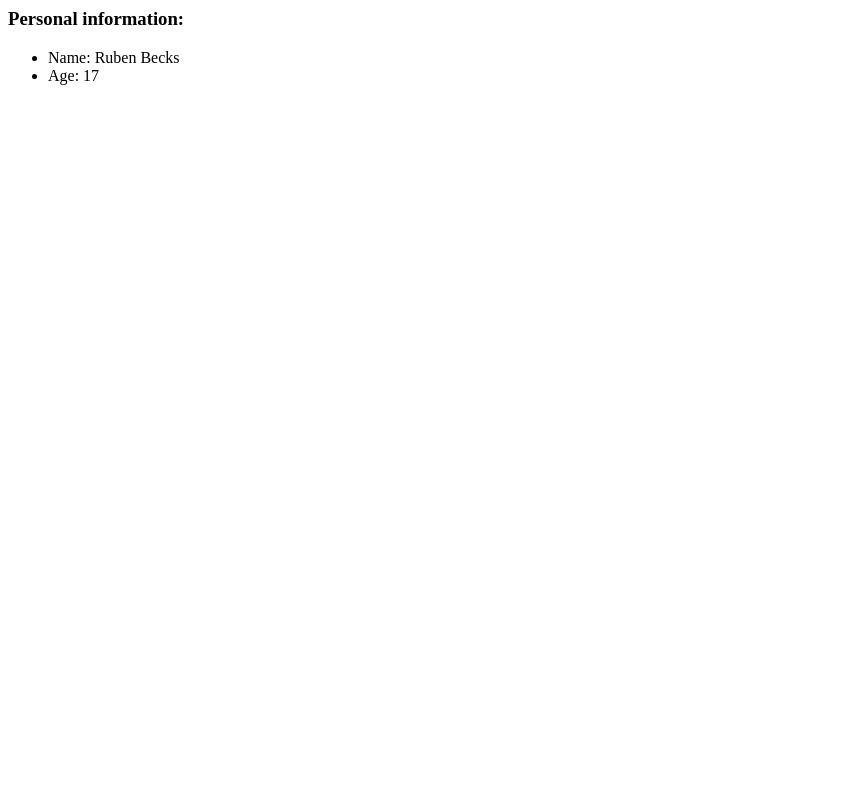
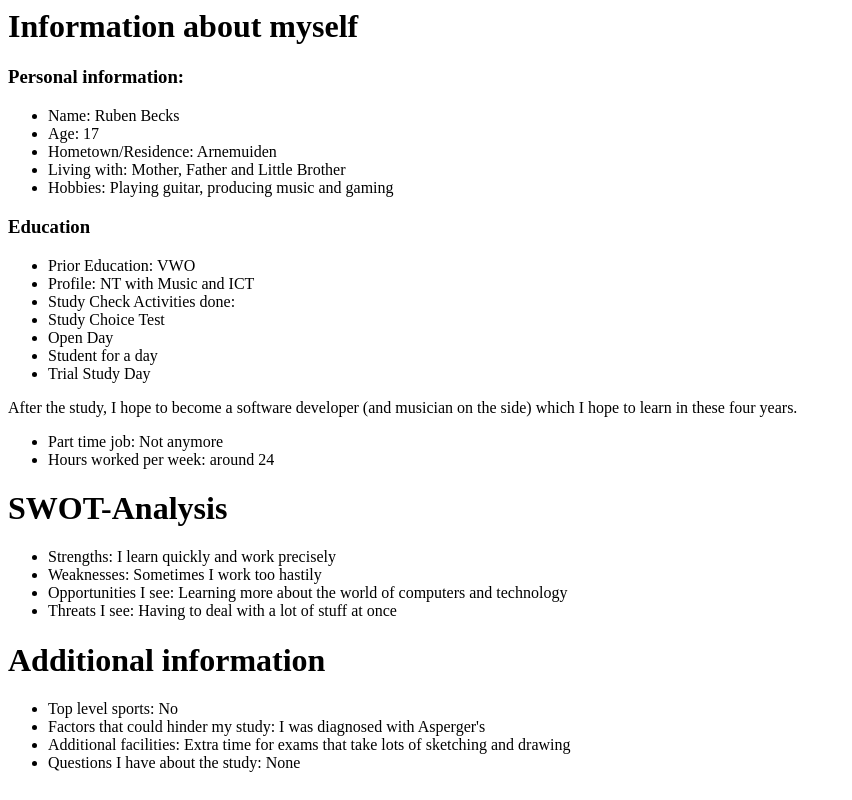
Before and after one commit to Ruben-RMU/HZ-Who-Am-I, a plain HTML site: page index.html in a window 1280 px wide. Shown: the whole page, without its empty margins (0-852 px from the left). Drawn offline with Linux system fonts and the light colour scheme.

Commit message:
Update index.html

```diff
--- a/index.html
+++ b/index.html
@@ -4,14 +4,64 @@
     <link href="styles.css" rel="stylesheet">
   </head>
   <body>
-    <div id="main">
+    <div id="self">
+      <h1> Information about myself</h1>
         <div id="personal">
             <h3>Personal information:</h3>
             <ul>
                 <li>Name: Ruben Becks</li>
                 <li>Age: 17</li>
-            </ul>
+                <li>Hometown/Residence: Arnemuiden</li>
+                <li>Living with: Mother, Father and Little Brother</li>
+                <li>Hobbies: Playing guitar, producing music and gaming</li>
+              </ul>
         </div>
+        <div id="prior">
+          <h3>Education</h3>
+          <ul>
+            <li>Prior Education: VWO</li>
+            <li>Profile: NT with Music and ICT</li>
+            <li>Study Check Activities done:
+              <li>
+                Study Choice Test
+              </li>
+              <li>
+                Open Day
+              </li>
+              <li>
+                Student for a day
+              </li>
+              <li>
+                Trial Study Day
+              </li>
+            </li>
+          </ul>
+          <p>After the study, I hope to become a software developer (and musician on the side) which I hope to learn in these four years.</p>
+        </div>
+        <div id="job">
+          <ul>
+            <li>Part time job: Not anymore</li>
+            <li>Hours worked per week: around 24</li>
+          </ul>
+        </div>
+    </div>
+    <div id="swot">
+      <h1>SWOT-Analysis</h1>
+      <ul>
+        <li>Strengths: I learn quickly and work precisely</li>
+        <li>Weaknesses: Sometimes I work too hastily</li>
+        <li>Opportunities I see: Learning more about the world of computers and technology</li>
+        <li>Threats I see: Having to deal with a lot of stuff at once</li>
+      </ul>
+    </div>
+    <div id="addit">
+      <h1>Additional information</h1>
+      <ul>
+        <li>Top level sports: No</li>
+        <li>Factors that could hinder my study: I was diagnosed with Asperger's</li>
+        <li>Additional facilities: Extra time for exams that take lots of sketching and drawing</li>
+        <li>Questions I have about the study: None</li>
+      </ul>
     </div>
   </body>
 </html>
```
